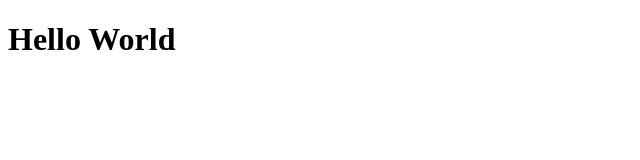
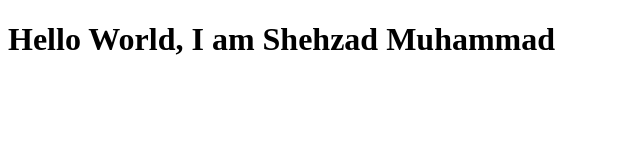
Before and after one commit to shehzad78675/SampleRepo, a website: page index.html in a window 1280 px wide. Shown: the whole page, without its empty margins (0-640 px from the left). Drawn offline with Linux system fonts and the light colour scheme.

```diff
--- a/index.html
+++ b/index.html
@@ -7,6 +7,6 @@
     <title>Document</title>
 </head>
 <body>
-    <h1>Hello World</h1>
+    <h1>Hello World, I am Shehzad Muhammad</h1>
 </body>
 </html>
--- /dev/null
+++ b/package.json
@@ -0,0 +1,5 @@
+{
+  "dependencies": {
+    "surge": "^0.23.1"
+  }
+}
```
Also changed, not shown: 1 other file.
